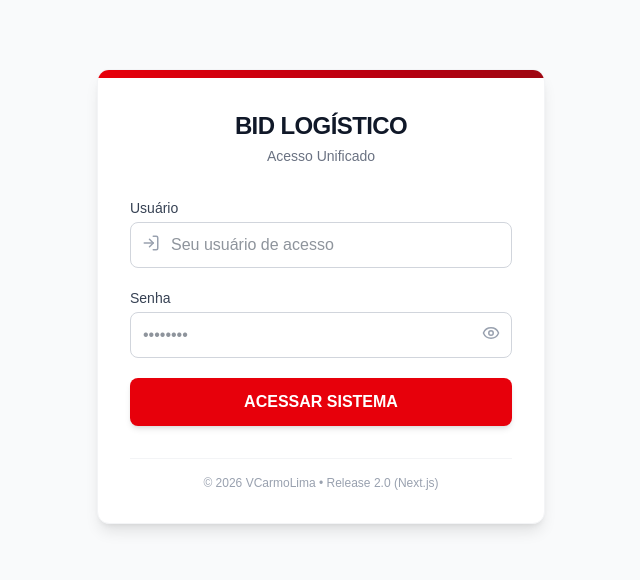
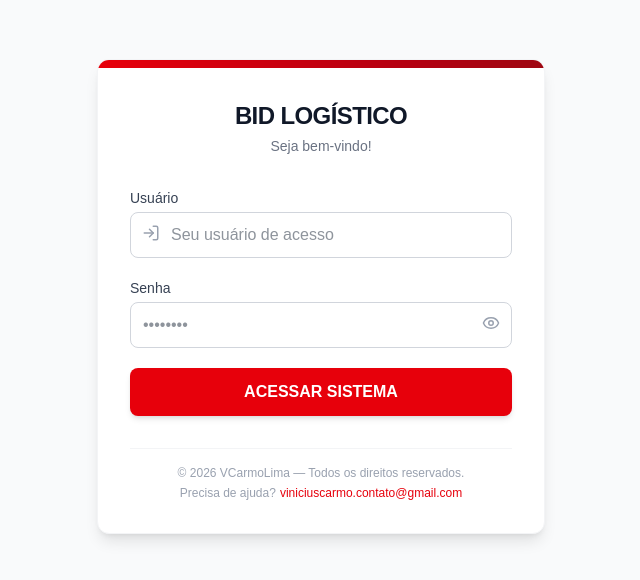
Before and after one commit to VCarmoLima/loop-logistica-bid, a Next.js app: page / in a window 1280 px wide. Shown: the part 104-684 px from the top of the page, without its empty margins (319-959 px from the left). Built offline with nearby package versions, Linux system fonts and the light colour scheme; no server answers.

Commit message:
feat: update welcome message and add support contact information on login page

```diff
--- a/src/app/page.tsx
+++ b/src/app/page.tsx
@@ -95,7 +95,7 @@ export default function LoginPage() {
           {/* Cabeçalho */}
           <div className="text-center mb-8">
             <h1 className="text-2xl font-bold text-gray-900 tracking-tight uppercase">BID Logístico</h1>
-            <p className="text-sm text-gray-500 mt-1">Acesso Unificado</p>
+            <p className="text-sm text-gray-500 mt-1">Seja bem-vindo!</p>
           </div>
 
           <form onSubmit={handleLogin} className="space-y-5">
@@ -155,11 +155,21 @@ export default function LoginPage() {
             </button>
           </form>
 
-          <div className="mt-8 text-center border-t border-gray-100 pt-4">
+            <div className="mt-8 text-center border-t border-gray-100 pt-4">
             <p className="text-xs text-gray-400">
-              © 2026 VCarmoLima • Release 2.0 (Next.js)
+              © {new Date().getFullYear()} VCarmoLima — Todos os direitos reservados.
             </p>
-          </div>
+            <p className="text-xs text-gray-400 mt-1">
+              Precisa de ajuda?
+              <a
+              href="mailto:viniciuscarmo.contato@gmail.com"
+              className="text-red-600 hover:underline ml-1"
+              aria-label="Enviar email para suporte"
+              >
+              viniciuscarmo.contato@gmail.com
+              </a>
+            </p>
+            </div>
         </div>
       </div>
     </div>
```
